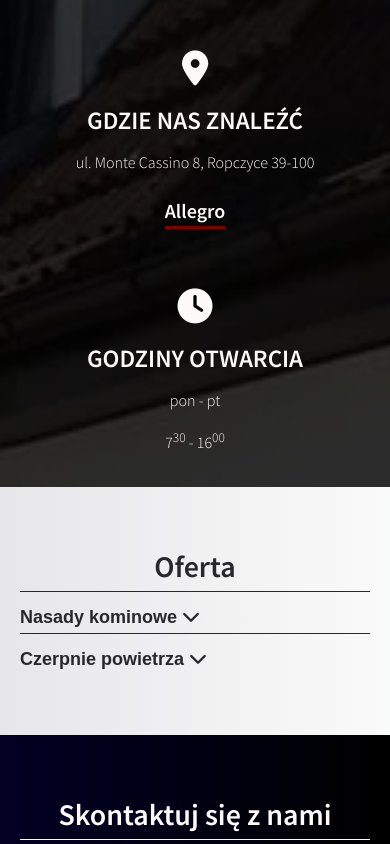
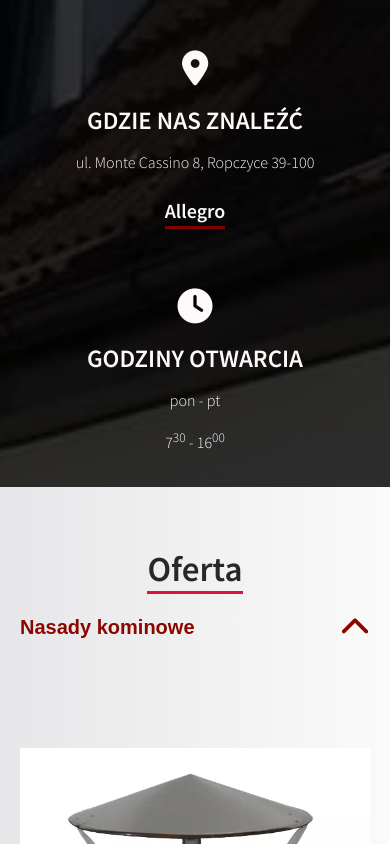
Before and after one commit to kimi1723/Bertillo, a website: page index.html in a window 390 px wide. Shown: the part 1156-2000 px from the top of the page. Drawn offline with Linux system fonts and the light colour scheme.

Commit message:
offer mobile design v2

```diff
--- a/index.html
+++ b/index.html
@@ -109,7 +109,8 @@
             <div class="wrapper">
                 <div class="offer-box">
 
-                    <h2 class="offer-box__heading section__heading">Oferta</h2>
+                    <h2 class="offer-box__heading section__heading"><span
+                            class="offer-box__heading--underline">Oferta</span></h2>
 
                     <div class="offer-products-box">
 
@@ -256,15 +257,17 @@
                         <ul class="offer-products-box__list">
                             <li class="offer-products-box__list-item">
 
-                                <h3><button type="button" class="offer-products-box__list-item-button" data-item="1"
-                                        data-offer-type="carousel" data-number-of-images="15"
+                                <h3><button type="button"
+                                        class="offer-products-box__list-item-button offer-products-box__list-item-button--active"
+                                        data-item="1" data-offer-type="carousel" data-number-of-images="15"
                                         data-display-src-path="nasady-kominowe">Nasady
-                                        kominowe <i class="fa-solid fa-chevron-down" data-item="1"
+                                        kominowe <i class="fa-solid fa-chevron-up" data-item="1"
                                             data-offer-type="carousel" data-number-of-images="15"
                                             data-display-src-path="nasady-kominowe"></i>
                                     </button></h3>
 
-                                <div class="offer-products-box__list-item-description" data-description="1">
+                                <div class="offer-products-box__list-item-description offer-products-box__list-item-description--active"
+                                    data-description="1">
                                     <div class="offer-products-box-images">
 
                                         <img src="/dist/img/offer/nasady-kominowe/1.webp"
@@ -349,6 +352,7 @@
                                             data-number-of-images="11"
                                             data-display-src-path="czerpnie-powietrza"></i></button>
                                 </h3>
+
                                 <div class="offer-products-box__list-item-description" data-description="2">
 
                                     <div class="offer-products-box-images">
--- a/src/js/main.js
+++ b/src/js/main.js
@@ -9,7 +9,7 @@ const listItems = document.querySelectorAll('.offer-products-box__list-item-butt
 const imageCarouselBtns = document.querySelectorAll('.offer-products-box-images__btn');
 const image = document.querySelector('.offer-products-box-images__img');
 let imageNumber = 1,
-	displaySrcPath,
+	displaySrcPath = 'nasady-kominowe',
 	numberOfImages;
 
 const submitFormBtn = document.querySelector('.contact-box-form__submit-button');
@@ -50,6 +50,24 @@ const turnItemsArrowDown = () => {
 	});
 };
 
+const handleCarousel = e => {
+	const image = document.querySelector(`img[src="/dist/img/offer/${displaySrcPath}/${imageNumber}.webp"]`);
+
+	if (e.target.dataset.direction === 'right' && imageNumber != numberOfImages) {
+		imageNumber++;
+		image.setAttribute('src', `/dist/img/offer/${displaySrcPath}/${imageNumber}.webp`);
+	} else if (e.target.dataset.direction === 'left' && imageNumber !== 1) {
+		imageNumber--;
+		image.setAttribute('src', `/dist/img/offer/${displaySrcPath}/${imageNumber}.webp`);
+	} else if (e.target.dataset.direction === 'left' && imageNumber === 1) {
+		imageNumber = numberOfImages;
+		image.setAttribute('src', `/dist/img/offer/${displaySrcPath}/${numberOfImages}.webp`);
+	} else if (e.target.dataset.direction === 'right' && imageNumber == numberOfImages) {
+		imageNumber = 1;
+		image.setAttribute('src', `/dist/img/offer/${displaySrcPath}/${imageNumber}.webp`);
+	}
+};
+
 const handleItemVariables = itemNumber => {
 	const itemDescription = document.querySelector(`[data-description="${itemNumber}"]`);
 	const listItemButton = document.querySelector(`[data-item="${itemNumber}"`);
@@ -83,23 +101,6 @@ const handleItemVariables = itemNumber => {
 	}
 };
 
-const handleCarousel = e => {
-	const image = document.querySelector(`img[src="/dist/img/offer/${displaySrcPath}/${imageNumber}.webp"]`);
-
-	if (e.target.dataset.direction === 'right' && imageNumber != numberOfImages) {
-		imageNumber++;
-		image.setAttribute('src', `/dist/img/offer/${displaySrcPath}/${imageNumber}.webp`);
-	} else if (e.target.dataset.direction === 'left' && imageNumber !== 1) {
-		imageNumber--;
-		image.setAttribute('src', `/dist/img/offer/${displaySrcPath}/${imageNumber}.webp`);
-	} else if (e.target.dataset.direction === 'left' && imageNumber === 1) {
-		imageNumber = numberOfImages;
-		image.setAttribute('src', `/dist/img/offer/${displaySrcPath}/${numberOfImages}.webp`);
-	} else if (e.target.dataset.direction === 'right' && imageNumber == numberOfImages) {
-		imageNumber = 1;
-		image.setAttribute('src', `/dist/img/offer/${displaySrcPath}/${imageNumber}.webp`);
-	}
-};
 class CreateOfferDisplay {
 	constructor(offerType, itemNumber, displaySrcPath, numberOfImages) {
 		(this.offerType = offerType),
--- a/src/sass/_components.scss
+++ b/src/sass/_components.scss
@@ -12,7 +12,6 @@
 
 	&__heading {
 		padding-bottom: 0.2em;
-		width: 100%;
 		text-align: center;
 		font-size: 3rem;
 	}
@@ -33,8 +32,6 @@
 		color: c.$leading-brighter;
 	}
 }
-
-
 
 .link-animation {
 	display: inline-block;
--- a/src/sass/_small.scss
+++ b/src/sass/_small.scss
@@ -11,6 +11,15 @@
 		}
 	}
 }
+
+@media (min-width: 360px) {
+	.section {
+		&__heading {
+			font-size: 3.5rem;
+		}
+	}
+}
+
 @media (max-height: 440px) {
 	.navbar {
 		&-links {
--- a/src/sass/_styles.scss
+++ b/src/sass/_styles.scss
@@ -167,11 +167,11 @@ body {
 			font-size: 2.4rem;
 			color: c.$white;
 			outline: none;
-			border-bottom: 2px solid c.$leading;
+			border-bottom: 3px solid c.$leading;
 			transition: color 0.3s;
 
 			&::before {
-				bottom: -2px;
+				bottom: -3px;
 			}
 
 			&:hover,
@@ -282,7 +282,9 @@ body {
 	&-box {
 		&__heading {
 			color: c.$matte-black;
-			border-bottom: 1px solid c.$matte-black;
+			&--underline {
+				border-bottom: 3px solid c.$leading-brighter;
+			}
 		}
 	}
 
@@ -337,7 +339,7 @@ body {
 
 		&__list {
 			&-item {
-				padding: 1.5em 0 0.5em;
+				padding: 1.5em 0 1.2em;
 				border-bottom: 1px solid c.$matte-black;
 
 				&:last-of-type {
@@ -345,9 +347,13 @@ body {
 				}
 
 				&-button {
+					display: flex;
+					justify-content: space-between;
+					align-items: center;
+					width: 100%;
 					text-align: left;
 					font-weight: bold;
-					font-size: 1.8rem;
+					font-size: 2rem;
 					color: c.$matte-black;
 					outline: none;
 					background: transparent;
@@ -362,6 +368,10 @@ body {
 
 					&--active {
 						color: c.$leading-lighter;
+					}
+
+					.fa-solid {
+						font-size: 3rem;
 					}
 				}
 
@@ -434,7 +444,7 @@ body {
 
 		&__heading {
 			color: c.$white;
-			border-bottom: 1px solid c.$white;
+			border-bottom: 3px solid c.$leading-lighter;
 		}
 
 		&-form {
```
Also changed, not shown: dist/css/main.min.css, dist/js/main.min.js, 1 other file.
